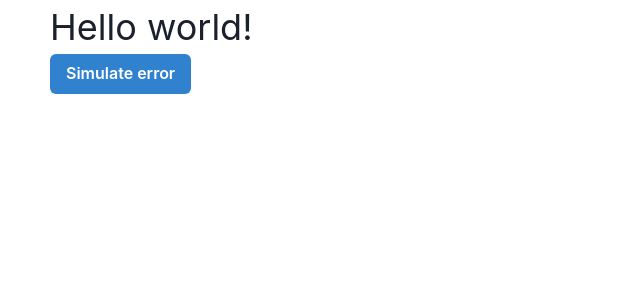
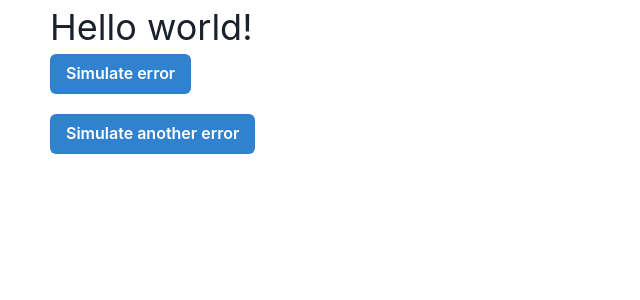
Before and after one commit to RaindyHardian/next-error-handling, a Next.js app: page / in a window 1280 px wide. Shown: the top 300 px of the page, without its empty margins (0-640 px from the left). Built offline with nearby package versions, Linux system fonts and the light colour scheme.

Commit message:
chore: update

```diff
--- a/components/ErrorBoundary.js
+++ b/components/ErrorBoundary.js
@@ -21,9 +21,21 @@ class ErrorBoundary extends React.Component {
   }
 
   render() {
+    const {
+      props: { CustomFallbackUI },
+    } = this;
+
     // Check if the error is thrown
     if (this.state.hasError) {
       // render any custom fallback UI
+      if (CustomFallbackUI)
+        return (
+          <CustomFallbackUI
+            error={this.state.error}
+            clearError={() => this.setState({ hasError: false, error: null })}
+          />
+        );
+
       return (
         <CustomErrorPage
           error={this.state.error}
--- /dev/null
+++ b/components/Home/AnotherHomeSection.js
@@ -0,0 +1,24 @@
+import { Box, Button, Text } from '@chakra-ui/react';
+import React, { useState } from 'react';
+
+const data = {};
+
+const AnotherHomeSection = () => {
+  const [simulateError, setSimulateError] = useState(false);
+
+  const onSimulateError = () => {
+    setSimulateError(true);
+  };
+
+  return (
+    <Box mt="20px">
+      <Button colorScheme="blue" onClick={onSimulateError}>
+        Simulate another error
+      </Button>
+
+      {simulateError && <Text>{data.a.b}</Text>}
+    </Box>
+  );
+};
+
+export default AnotherHomeSection;
--- /dev/null
+++ b/components/Home/HomeComponent.js
@@ -0,0 +1,40 @@
+import React, { useState } from 'react';
+import { Box, Button, Text } from '@chakra-ui/react';
+import AnotherHomeSection from './AnotherHomeSection';
+import ErrorBoundary from '../ErrorBoundary';
+
+const data = {};
+
+const Home = () => {
+  const [simulateError, setSimulateError] = useState(false);
+
+  const onSimulateError = () => {
+    setSimulateError(true);
+  };
+
+  return (
+    <>
+      <Box px="50px">
+        <Text fontSize="4xl">Hello world!</Text>
+
+        <Button colorScheme="blue" onClick={onSimulateError}>
+          Simulate error
+        </Button>
+
+        {simulateError && <Text>{data.a.b}</Text>}
+
+        <ErrorBoundary
+          CustomFallbackUI={({ error, clearError }) => (
+            <Text onClick={clearError}>
+              Something went wrong <b>[{error.message}].</b> click to retry
+            </Text>
+          )}
+        >
+          <AnotherHomeSection />
+        </ErrorBoundary>
+      </Box>
+    </>
+  );
+};
+
+export default Home;
--- a/pages/_app.js
+++ b/pages/_app.js
@@ -1,12 +1,9 @@
-import ErrorBoundary from '@/components/ErrorBoundary';
 import { ChakraProvider } from '@chakra-ui/react';
 
 export default function App({ Component, pageProps }) {
   return (
     <ChakraProvider>
-      <ErrorBoundary>
-        <Component {...pageProps} />
-      </ErrorBoundary>
+      <Component {...pageProps} />
     </ChakraProvider>
   );
 }
--- a/pages/index.js
+++ b/pages/index.js
@@ -1,33 +1,10 @@
-import { Box, Button, Text } from '@chakra-ui/react';
-import Head from 'next/head';
-import { useState } from 'react';
+import ErrorBoundary from '@/components/ErrorBoundary';
+import HomeComponent from '@/components/Home/HomeComponent';
 
-const data = {};
-
-export default function Home() {
-  const [simulateError, setSimulateError] = useState(false);
-
-  const onSimulateError = () => {
-    setSimulateError(true);
-  };
-
+export default function HomePage() {
   return (
-    <>
-      <Head>
-        <title>Create Next App</title>
-        <meta name="description" content="Generated by create next app" />
-        <meta name="viewport" content="width=device-width, initial-scale=1" />
-        <link rel="icon" href="/favicon.ico" />
-      </Head>
-      <Box px="50px">
-        <Text fontSize="4xl">Hello world!</Text>
-
-        <Button colorScheme="blue" onClick={onSimulateError}>
-          Simulate error
-        </Button>
-
-        {simulateError && <Text>{data.a.b}</Text>}
-      </Box>
-    </>
+    <ErrorBoundary>
+      <HomeComponent />
+    </ErrorBoundary>
   );
 }
```
